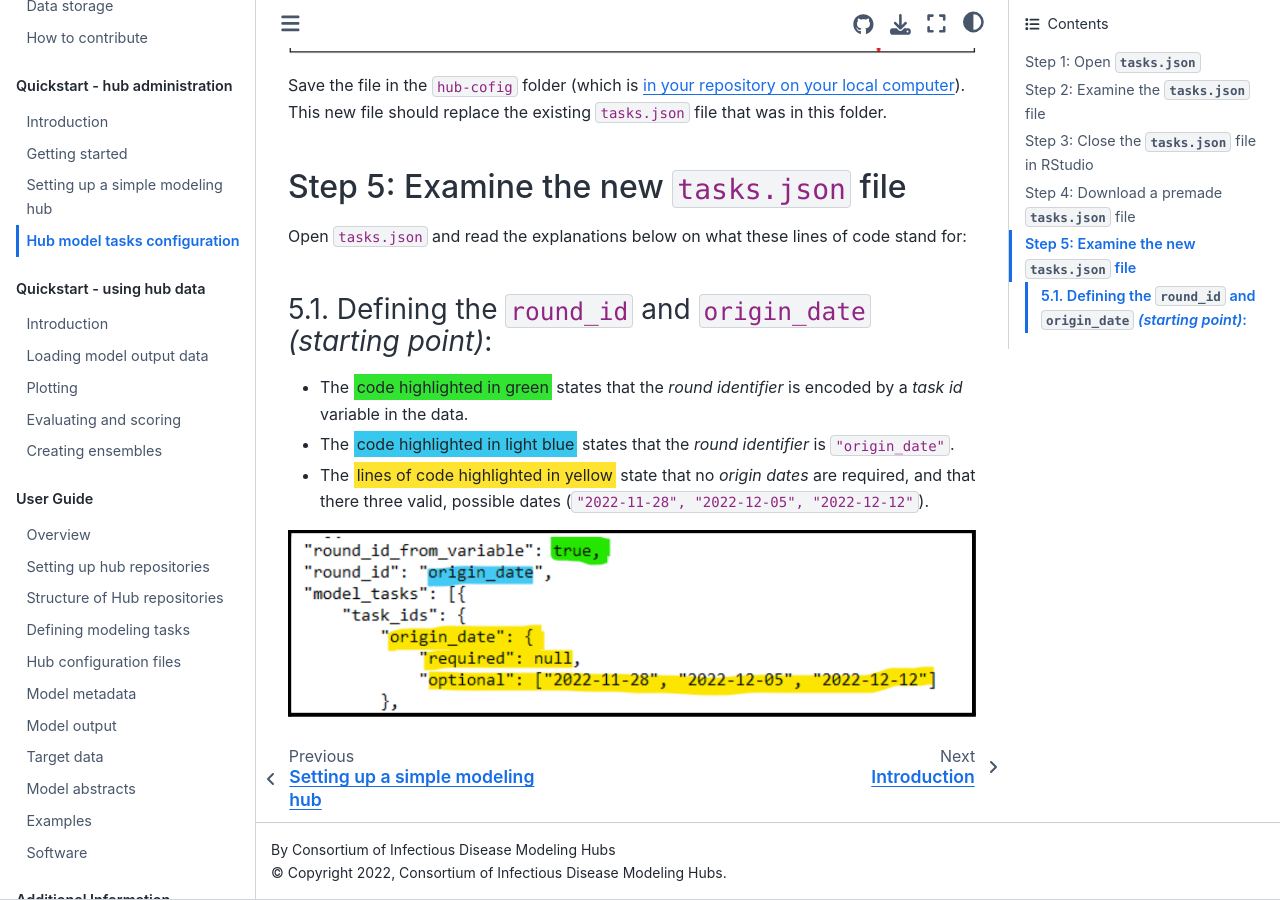
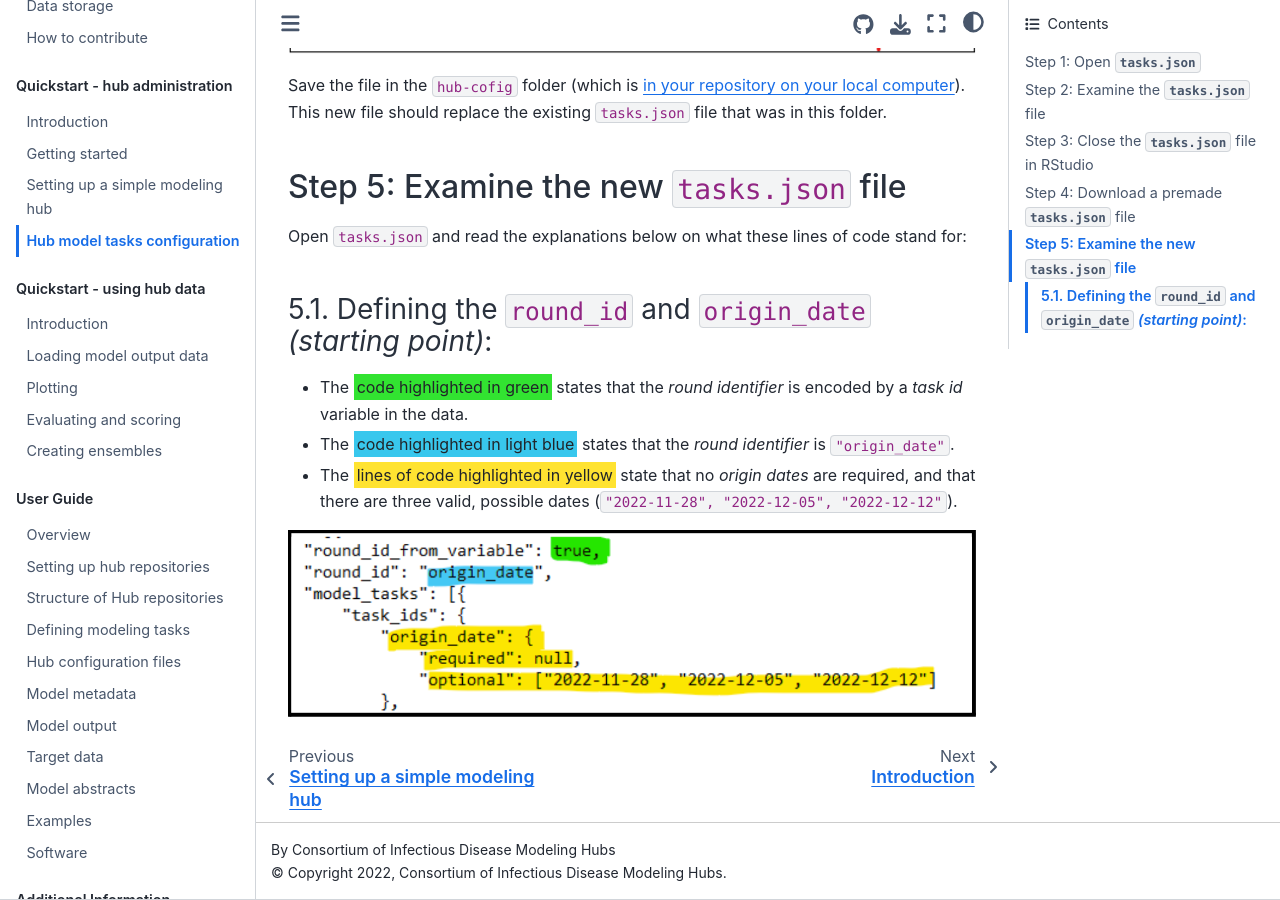
Before and after one commit to hubverse-org/hubDocs, a Sphinx documentation site: the page built from docs/source/quickstart-hub-admin/tasks-config.md, in a window 1280 px wide and 900 px high, scrolled down 2425 px. Built offline with Sphinx 7.4.7 and the Sphinx Book theme 1.1.4, drawn with Linux system fonts in a browser that asks for light colours; pages that are not in the unit, such as notebooks, are missing from menus.

Commit message:
typo fix

```diff
--- a/docs/source/quickstart-hub-admin/tasks-config.md
+++ b/docs/source/quickstart-hub-admin/tasks-config.md
@@ -37,6 +37,6 @@ Open `tasks.json` and read the explanations below on what these lines of code st
 ### 5.1. Defining the `round_id` and `origin_date` *(starting point)*:
 - The <mark style="background-color: #32E331">code highlighted in green</mark> states that the *round identifier* is encoded by a *task id* variable in the data.
 - The <mark style="background-color: #38C7ED">code highlighted in light blue</mark> states that the *round identifier* is `"origin_date"`.
-- The <mark style="background-color: #FFE331">lines of code highlighted in yellow</mark> state that no *origin dates* are required, and that there three valid, possible dates (`"2022-11-28", "2022-12-05", "2022-12-12"`).
+- The <mark style="background-color: #FFE331">lines of code highlighted in yellow</mark> state that no *origin dates* are required, and that there are three valid, possible dates (`"2022-11-28", "2022-12-05", "2022-12-12"`).
 
 ![Some of the initial lines of code in the tasks.json file](../images/tasks_schema_1.png)
```
